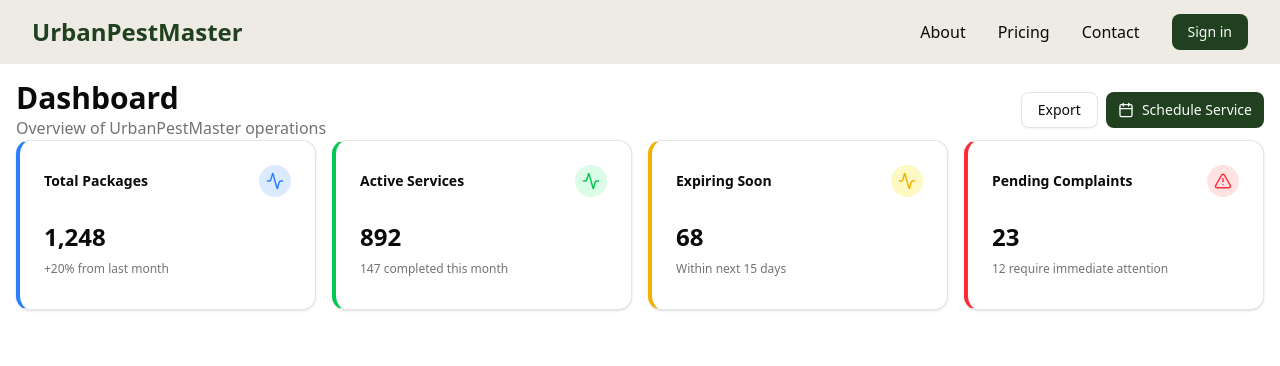
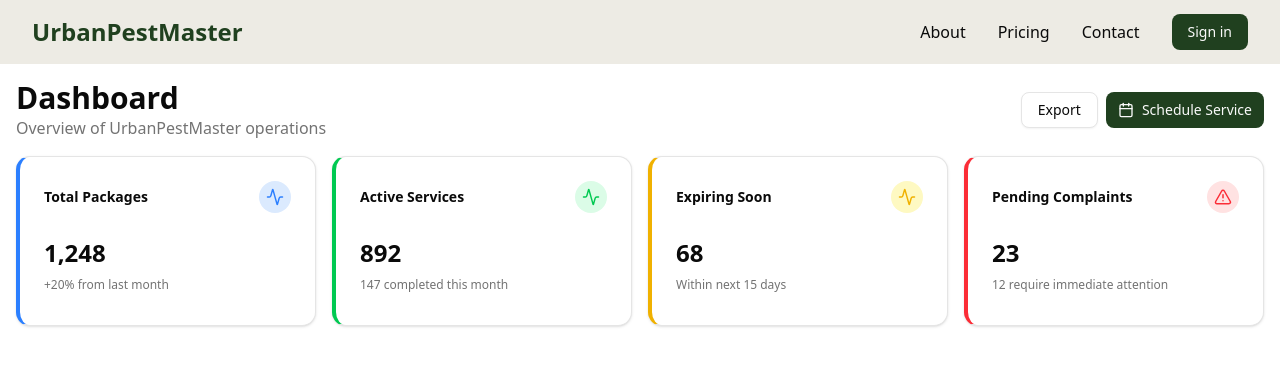
Before and after one commit to vinit-churi/loopbill, a Next.js app: page /admin in a window 1280 px wide. Shown: the top 366 px of the page. Built offline with nearby package versions, Linux system fonts and the light colour scheme.

Commit message:
Update admin page layout with improved spacing
Replaced the main container's class to include flex layout and gap. This enhances the spacing and alignment of elements, improving the UI structure.

```diff
--- a/src/app/admin/page.tsx
+++ b/src/app/admin/page.tsx
@@ -4,7 +4,7 @@ import {Card, CardContent, CardDescription, CardHeader, CardTitle} from "@/compo
 
 export default function Admin() {
     return (
-        <main className="p-4">
+        <main className="flex flex-col gap-4 p-4">
             <div className="flex justify-between">
                 <div>
                     <h1 className="text-3xl font-bold">Dashboard</h1>
```
